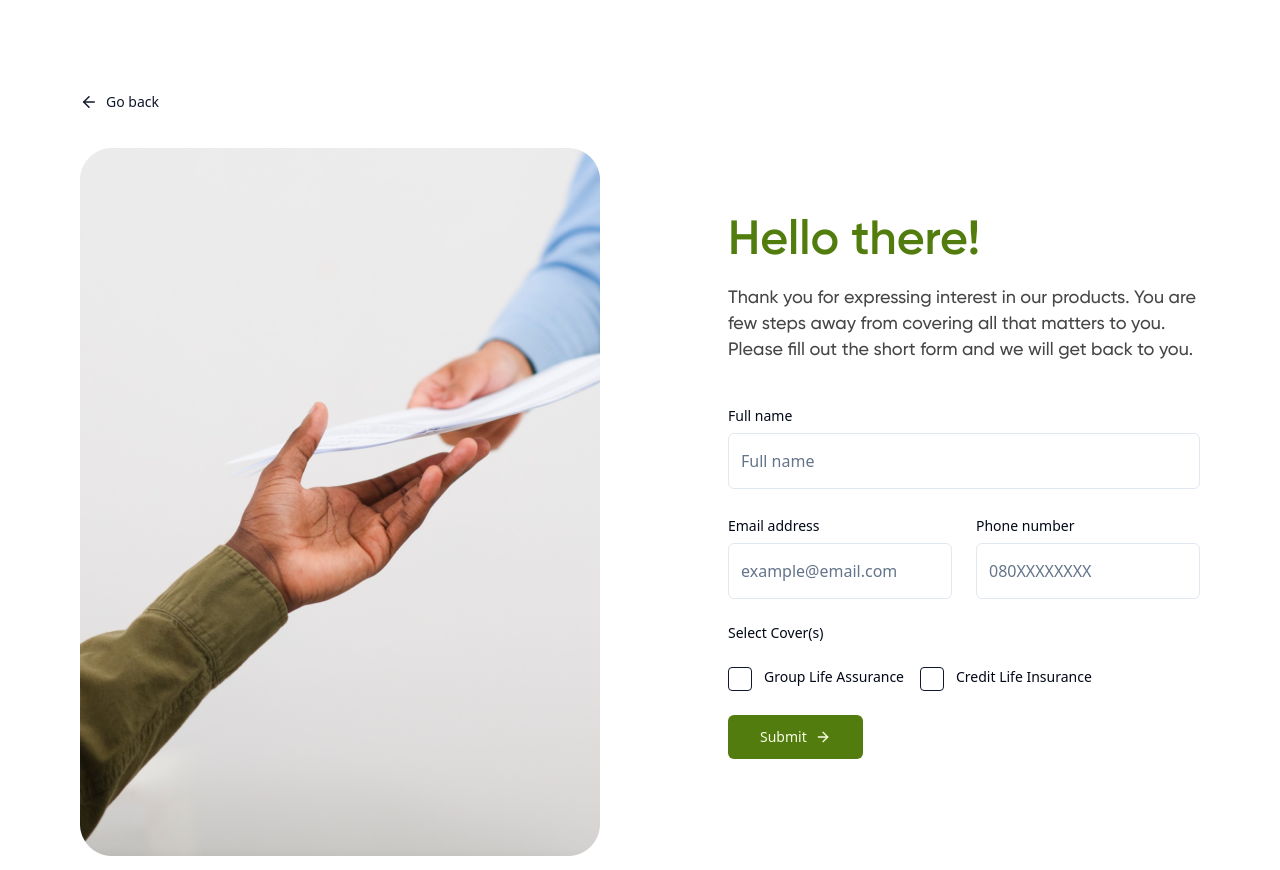
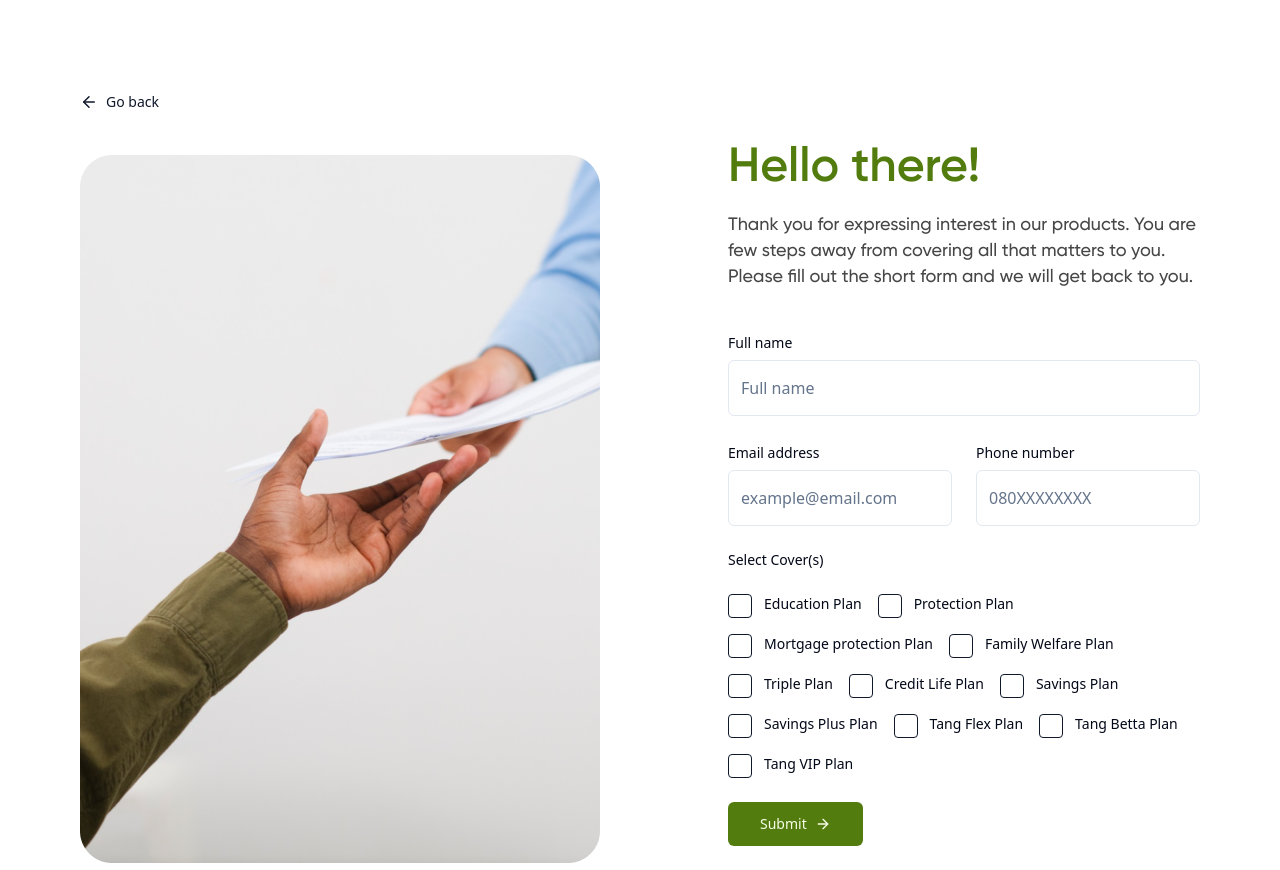
Before and after one commit to deasytech/tangerine-life, a Next.js app: page /get-quote in a window 1280 px wide. Built offline with nearby package versions, Linux system fonts and the light colour scheme.

Commit message:
buy policy resolved.

```diff
--- /dev/null
+++ b/app/api/buy-policy/route.ts
@@ -0,0 +1,41 @@
+import { sendQuotationEmail } from "@/lib/mail";
+import { NextResponse } from "next/server";
+
+const POST = async (req: Request) => {
+  try {
+    const body = await req.json();
+    const {
+      fullName,
+      email,
+      telephone,
+      plans,
+    } = body;
+
+    if (!fullName || !email || !telephone || !plans) {
+      return new NextResponse(
+        JSON.stringify({
+          message: "All fields are required",
+        }),
+        {
+          status: 400,
+        }
+      );
+    }
+
+    await sendQuotationEmail(email, fullName, "Quote Request", { telephone, plans });
+
+    return new NextResponse(
+      JSON.stringify({
+        message: "Success",
+      }),
+      { status: 201 }
+    );
+  } catch (error) {
+    console.log(error)
+    return new NextResponse("Error generating quote: " + error, {
+      status: 500,
+    });
+  }
+};
+
+export { POST };
--- a/components/life/forms/buy-now-form.tsx
+++ b/components/life/forms/buy-now-form.tsx
@@ -19,23 +19,26 @@ import { Checkbox } from "@/components/ui/checkbox"
 import { ArrowRight, Loader2 } from "lucide-react"
 import { useState } from "react"
 
-const productList = [
-  {
-    id: "group-life-assurance",
-    label: "Group Life Assurance",
-  },
-  {
-    id: "credit-life-insurance",
-    label: "Credit Life Insurance",
-  },
+const planList = [
+  { "id": "education-plan", "label": "Education Plan" },
+  { "id": "protection-plan", "label": "Protection Plan" },
+  { "id": "mortgage-protection-plan", "label": "Mortgage protection Plan" },
+  { "id": "family-welfare-plan", "label": "Family Welfare Plan" },
+  { "id": "triple-plan", "label": "Triple Plan" },
+  { "id": "credit-life-plan", "label": "Credit Life Plan" },
+  { "id": "savings-plan", "label": "Savings Plan" },
+  { "id": "savings-plus-plan", "label": "Savings Plus Plan" },
+  { "id": "tang-flex-plan", "label": "Tang Flex Plan" },
+  { "id": "tang-betta-plan", "label": "Tang Betta Plan" },
+  { "id": "tang-vip-plan", "label": "Tang VIP Plan" },
 ] as const
 
 const FormSchema = z.object({
   fullName: z.string().min(1),
   email: z.string().email().min(1),
   telephone: z.string({ message: "Phone number must be at least 11 characters" }).min(11).max(11),
-  product: z.array(z.string()).refine((value) => value.some((item) => item), {
-    message: "You have to select at least one item.",
+  plans: z.array(z.string()).refine((value) => value.some((item) => item), {
+    message: "You have to select at least one plan.",
   }),
 })
 
@@ -46,7 +49,7 @@ export function GetQuoteForm() {
     fullName: "",
     email: "",
     telephone: "",
-    product: [],
+    plans: [],
   };
 
   const form = useForm<z.infer<typeof FormSchema>>({
@@ -152,15 +155,15 @@ export function GetQuoteForm() {
         <p className="my-4 text-sm">Select Cover(s)</p>
         <FormField
           control={form.control}
-          name="product"
+          name="plans"
           render={() => (
             <FormItem>
               <div className="flex flex-wrap gap-4">
-                {productList.map((item) => (
+                {planList.map((item) => (
                   <FormField
                     key={item.id}
                     control={form.control}
-                    name="product"
+                    name="plans"
                     render={({ field }) => {
                       return (
                         <FormItem
--- a/components/life/forms/buy-policy-form.tsx
+++ b/components/life/forms/buy-policy-form.tsx
@@ -13,48 +13,90 @@ import {
   FormLabel,
   FormMessage,
 } from "@/components/ui/form"
+import {
+  Select,
+  SelectContent,
+  SelectItem,
+  SelectTrigger,
+  SelectValue,
+} from "@/components/ui/select"
 import { toast } from "@/components/ui/use-toast"
 import { Input } from "@/components/ui/input"
-import { Checkbox } from "@/components/ui/checkbox"
-import { ArrowRight } from "lucide-react"
+import { ArrowRight, Loader2 } from "lucide-react"
+import { useState } from "react"
 
-const productList = [
-  {
-    id: "group-life-assurance",
-    label: "Group Life Assurance",
-  },
-  {
-    id: "credit-life-insurance",
-    label: "Credit Life Insurance",
-  },
+const planList = [
+  { "id": "education-plan", "label": "Education Plan" },
+  { "id": "protection-plan", "label": "Protection Plan" },
+  { "id": "mortgage-protection-plan", "label": "Mortgage protection Plan" },
+  { "id": "family-welfare-plan", "label": "Family Welfare Plan" },
+  { "id": "triple-plan", "label": "Triple Plan" },
+  { "id": "credit-life-plan", "label": "Credit Life Plan" },
+  { "id": "savings-plan", "label": "Savings Plan" },
+  { "id": "savings-plus-plan", "label": "Savings Plus Plan" },
+  { "id": "tang-flex-plan", "label": "Tang Flex Plan" },
+  { "id": "tang-betta-plan", "label": "Tang Betta Plan" },
+  { "id": "tang-vip-plan", "label": "Tang VIP Plan" },
 ] as const
 
 const FormSchema = z.object({
   fullName: z.string().min(1),
   email: z.string().email().min(1),
   telephone: z.string({ message: "Phone number must be at least 11 characters" }).min(11).max(11),
-  product: z.array(z.string()).refine((value) => value.some((item) => item), {
-    message: "You have to select at least one item.",
-  }),
+  plans: z.string({ message: "Phone select a plan" }).min(1),
 })
 
 export function BuyPolicyForm() {
+  const [ isSubmitting, setIsSubmitting ] = useState(false);
+
+  const defaultValues = {
+    fullName: "",
+    email: "",
+    telephone: "",
+    plans: "",
+  };
+
   const form = useForm<z.infer<typeof FormSchema>>({
     resolver: zodResolver(FormSchema),
-    defaultValues: {
-      product: [],
-    },
+    defaultValues
   })
 
-  function onSubmit(data: z.infer<typeof FormSchema>) {
-    toast({
-      title: "You submitted the following values:",
-      description: (
-        <pre className="mt-2 w-[340px] rounded-md bg-slate-950 p-4">
-          <code className="text-white">{JSON.stringify(data, null, 2)}</code>
-        </pre>
-      ),
-    })
+  const onSubmit = async (data: z.infer<typeof FormSchema>) => {
+    setIsSubmitting(true);
+    console.log(JSON.stringify(data))
+    try {
+      const response = await fetch(`${process.env.NEXT_PUBLIC_API_URL}/buy-policy`, {
+        method: "POST",
+        headers: {
+          "Content-Type": "application/json",
+        },
+        body: JSON.stringify(data),
+      });
+
+      if (!response.ok) {
+        throw new Error("Failed to submit the data");
+      }
+
+      const result = await response.json();
+      console.log("Response from server:", result);
+
+      toast({
+        title: "Data submitted successfully",
+        description: "We will contact you with more information in 24 hours.",
+        variant: "default",
+      });
+
+      form.reset(defaultValues);
+    } catch (error) {
+      console.error("Error submitting data:", error);
+      toast({
+        title: "Error",
+        description: "There was an issue submitting the form",
+        variant: "success",
+      });
+    } finally {
+      setIsSubmitting(false);
+    }
   }
 
   return (
@@ -116,22 +158,30 @@ export function BuyPolicyForm() {
         </div>
         <FormField
           control={form.control}
-          name="product"
+          name="plans"
           render={({ field }) => (
-            <FormItem className="space-y-1.5 w-full">
-              <FormLabel>Select Plan</FormLabel>
-              <FormControl>
-                <Input
-                  placeholder="Select Plan"
-                  className="no-focus text-base light-border-2 min-h-[56px] border"
-                  {...field}
-                />
-              </FormControl>
+            <FormItem className="space-y-1.5 w-full text-start">
+              <FormLabel>Plans</FormLabel>
+              <Select onValueChange={field.onChange} defaultValue={field.value}>
+                <FormControl className="no-focus text-base light-border-2 min-h-[56px] border">
+                  <SelectTrigger>
+                    <SelectValue placeholder="Select plans" />
+                  </SelectTrigger>
+                </FormControl>
+                <SelectContent>
+                  {planList && planList.map((plan) => <SelectItem key={plan.id} value={plan.id}>
+                    {plan.label}
+                  </SelectItem>)}
+                </SelectContent>
+              </Select>
               <FormMessage />
             </FormItem>
           )}
         />
-        <Button variant="darkgreen" type="submit" size="lg" className="gap-2">Submit <ArrowRight size={16} /> </Button>
+        <Button variant="darkgreen" type="submit" size="lg" className="gap-2" disabled={isSubmitting}>
+          {isSubmitting ? <Loader2 className="animate-spin" size={16} /> : 'Submit'}
+          {!isSubmitting && <ArrowRight size={16} />}
+        </Button>
       </form>
     </Form>
   )
```
